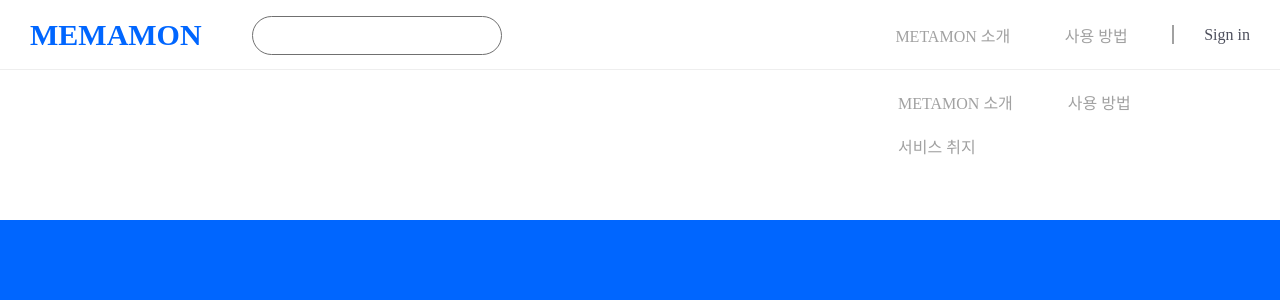
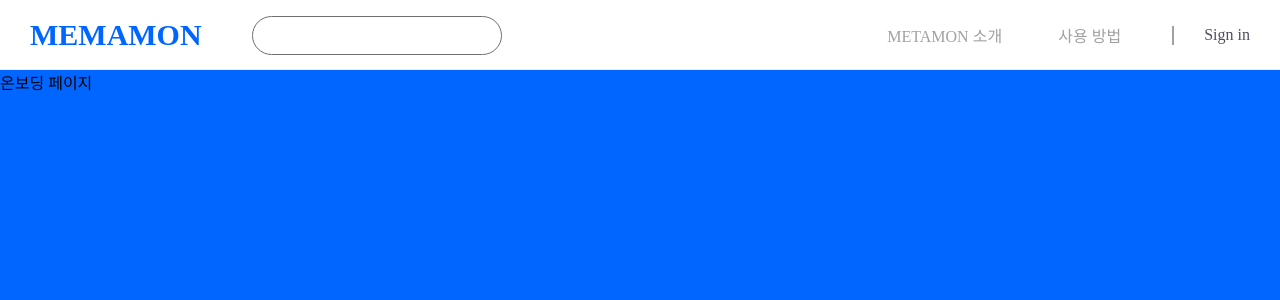
Before and after one commit to sumi-0011/METAMON, a Next.js app: page / in a window 1280 px wide. Shown: the top 300 px of the page. Built offline with nearby package versions, Linux system fonts and the light colour scheme; a web font is replaced by a local one.

Commit message:
style : select nav aanimation

```diff
--- a/src/components/common/layout/header.tsx
+++ b/src/components/common/layout/header.tsx
@@ -30,7 +30,6 @@ const Wrapper = styled.div`
   width: 100%;
   height: 70px;
   background-color: #fff;
-  padding: 15px 30px;
 
   display: flex;
   justify-content: space-between;
@@ -39,7 +38,9 @@ const Wrapper = styled.div`
 
 const LeftBox = styled(Flex)`
   gap: 50px;
-  height: 40px;
+  height: 70px;
+
+  padding: 15px 30px;
 `;
 
 const SearchWrapper = styled.div`
--- a/src/components/common/layout/nav.tsx
+++ b/src/components/common/layout/nav.tsx
@@ -11,7 +11,7 @@ function Nav({}: NavProps) {
   const router = useRouter();
   const selectedPage = router.pathname;
 
-  const [isNavOpen, setIsNavOpen] = useState(true);
+  const [isNavOpen, setIsNavOpen] = useState(false);
 
   const handleChangePath = (path: SelectedPageType) => {
     router.push(path);
@@ -22,12 +22,15 @@ function Nav({}: NavProps) {
   };
 
   const handleSubNavClose = () => {
-    setIsNavOpen(true);
+    setIsNavOpen(false);
   };
 
   return (
     <Wrapper>
-      <Wrapper onMouseOver={handleSubNavOpen} onMouseLeave={handleSubNavClose}>
+      <InnerWrapper
+        onMouseOver={handleSubNavOpen}
+        onMouseLeave={handleSubNavClose}
+      >
         <Item
           className={selectedPage === '/intro' ? 'selected' : ''}
           onClick={() => handleChangePath('/intro')}
@@ -51,7 +54,7 @@ function Nav({}: NavProps) {
             </SubItemWrapper>
           </SubNavInner>
         </SubNav>
-      </Wrapper>
+      </InnerWrapper>
 
       <SignInWrapper onClick={() => handleChangePath('/signin')}>
         Sign in
@@ -62,17 +65,27 @@ function Nav({}: NavProps) {
 
 const SubNavInner = styled.div`
   float: right;
-  width: 352px;
+  width: 363px;
   margin: 20px 30px;
   display: flex;
-  gap: 55px;
+  gap: 60px;
 `;
 
 const Wrapper = styled.nav`
   display: flex;
-  gap: 50px;
+  gap: 30px;
   color: #a1a1a1;
   align-items: center;
+  height: 70px;
+  padding: 0 30px;
+`;
+
+const InnerWrapper = styled.div`
+  display: flex;
+  color: #a1a1a1;
+  align-items: center;
+  padding: 15px 0;
+  gap: 20px;
 `;
 
 const SubItemWrapper = styled.div`
@@ -88,7 +101,7 @@ const SubItem = styled.div`
   cursor: pointer;
   position: relative;
   &::after {
-    transition: all 1s;
+    transition: all 0.8s;
     content: '';
     height: 0px;
     width: 0px;
@@ -107,14 +120,31 @@ const SubItem = styled.div`
     }
   }
 `;
+
 const Item = styled.div`
+  --color: #a1a1a1;
   position: relative;
-  min-width: 72px;
+  min-width: 115px;
+  width: 125px;
   text-align: center;
   cursor: pointer;
+  padding: 5px;
 
+  &:hover {
+    @keyframes example {
+      from {
+        font-weight: 500;
+      }
+      to {
+        font-weight: 600;
+      }
+    }
+
+    animation: example 0.5s;
+  }
   &.selected {
-    font-weight: bold;
+    font-weight: 600;
+    /* text-shadow: 0 0 1px #adadad; */
 
     &::before {
       @keyframes fadeIn {
```
